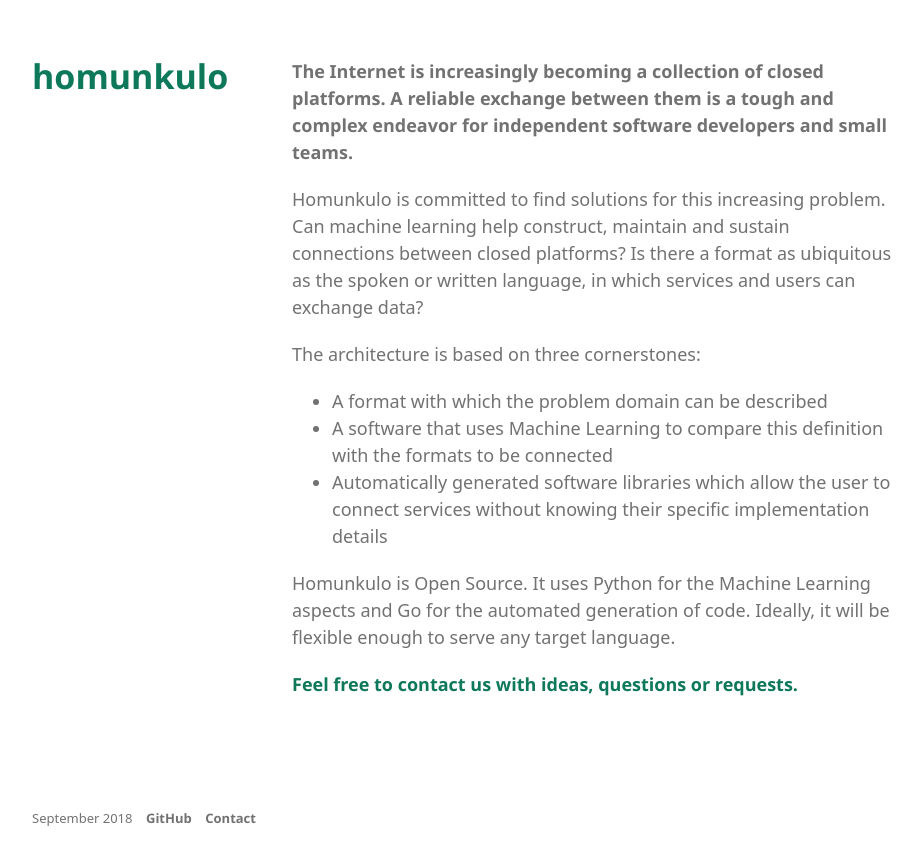
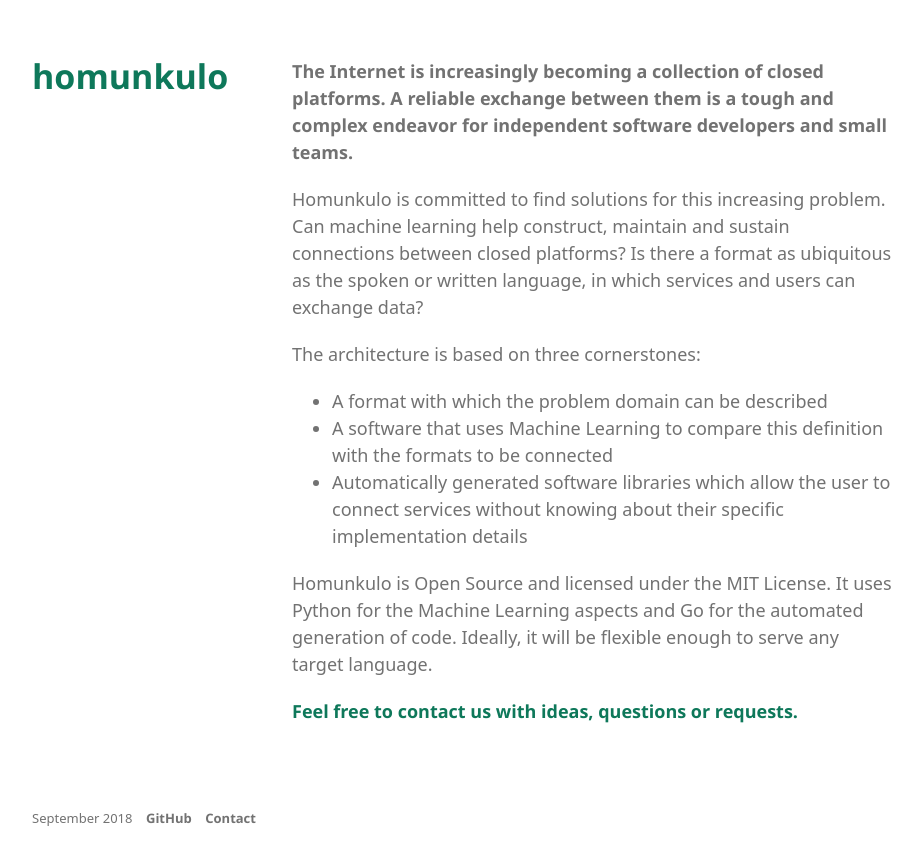
Before and after one commit to homunkulo/homunkulo.github.io, a Jekyll site: the page built from index.md, in a window 1280 px wide. Shown: the top 865 px of the page, without its empty margins (178-1100 px from the left). Built offline with Jekyll 4.4.1, drawn with Linux system fonts in a browser that asks for light colours; some web fonts are replaced; our own code applies the rules of GitHub Pages for plain Markdown files; a script that is not in the unit is left out; the repository's description, which GitHub fills in, is left out.

Commit message:
Update index.md

```diff
--- a/index.md
+++ b/index.md
@@ -4,8 +4,8 @@ The architecture is based on three cornerstones:
 
 - A format with which the problem domain can be described
 - A software that uses Machine Learning to compare this definition with the formats to be connected
-- Automatically generated software libraries which allow the user to connect services without knowing their specific implementation details
+- Automatically generated software libraries which allow the user to connect services without knowing about their specific implementation details
 
-Homunkulo is Open Source. It uses Python for the Machine Learning aspects and Go for the automated generation of code. Ideally, it will be flexible enough to serve any target language.
+Homunkulo is Open Source and licensed under the MIT License. It uses Python for the Machine Learning aspects and Go for the automated generation of code. Ideally, it will be flexible enough to serve any target language.
 
 <a href="https://github.com/orgs/homunkulo/people" title="Homunkulo GitHub" target="_blank">Feel free to contact us with ideas, questions or requests.</a>
```
